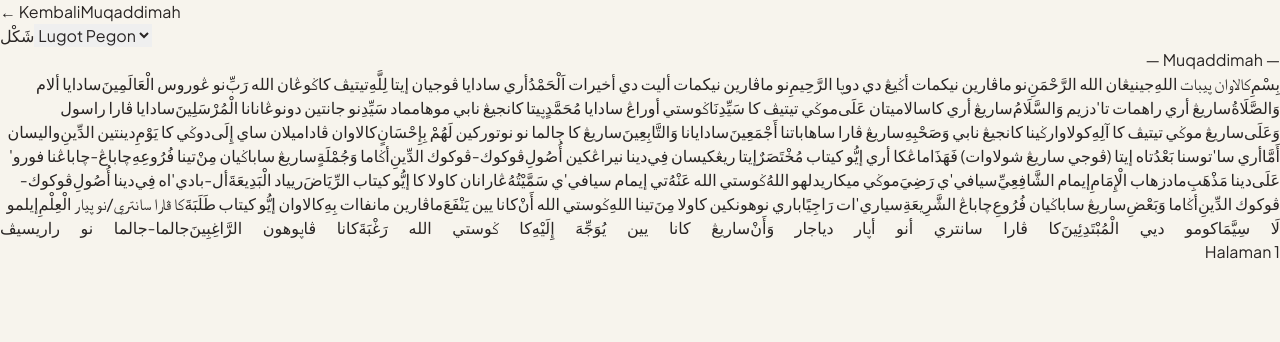
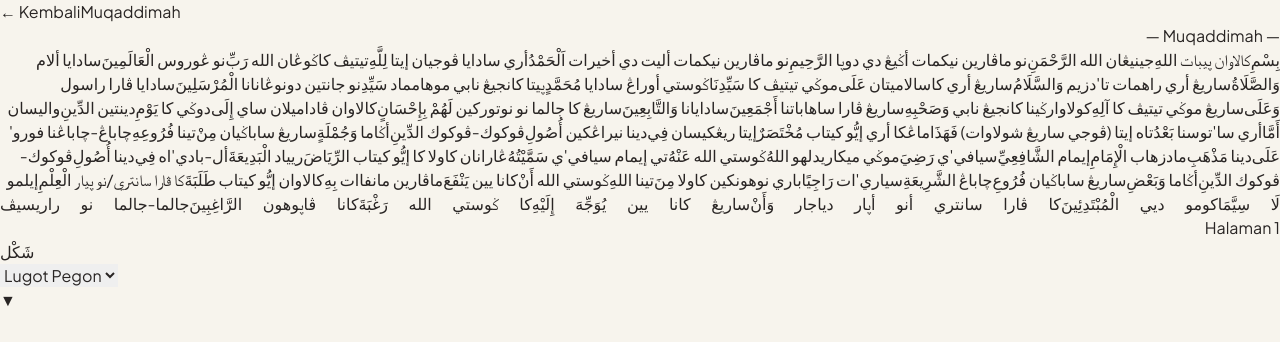
Before and after one commit to huonline/riyadul-badi-ah, a React (Vite) app: page / in a window 1280 px wide. Both pictures are taken after a click on the button "Mulai Membaca Bab 1". Shown: the top 342 px of the page. Built offline with nearby package versions, Linux system fonts and the light colour scheme.

Commit message:
Refactor app layout and improve chapter navigation
Updated layout and added scrolling behavior when changing chapters.

```diff
--- a/src/app.jsx
+++ b/src/app.jsx
@@ -20,10 +20,11 @@ export default function App() {
   const openBab = (bab) => {
     setSelectedBab(bab);
     setCurrentView('reader');
+    window.scrollTo(0, 0); // Memastikan selalu mulai dari atas saat ganti bab
   };
 
   return (
-    <div className="min-h-screen bg-[#f7f4ed] text-stone-800 font-sans selection:bg-amber-200">
+    <div className="min-h-screen bg-[#f7f4ed] text-stone-800 font-sans selection:bg-amber-200 relative">
 
       {/* ================================================== */}
       {/* VIEW 1: COVER & DAFTAR ISI (HOME)                  */}
@@ -91,8 +92,9 @@ export default function App() {
       {/* VIEW 2: HALAMAN PEMBACA KITAB (READER)             */}
       {/* ================================================== */}
       {currentView === 'reader' && selectedBab && (
-        <div className="min-h-screen flex flex-col justify-between max-w-3xl mx-auto p-4 md:p-6">
+        <div className="min-h-screen flex flex-col max-w-3xl mx-auto p-4 md:p-6 pb-28">
 
+          {/* Top Bar / Navigation (Hanya tombol kembali dan judul) */}
           <header className="sticky top-2 bg-white/90 backdrop-blur-md p-3 rounded-2xl border border-stone-200 shadow-sm z-20 flex justify-between items-center mb-6">
             <button
               onClick={() => setCurrentView('home')}
@@ -105,31 +107,12 @@ export default function App() {
               {selectedBab.judulBab}
             </span>
 
-            <div className="flex items-center gap-2">
-              <button
-                onClick={() => setShowHarakat(!showHarakat)}
-                className={`text-xs px-2.5 py-1 rounded-md border font-serif transition cursor-pointer ${
-                  showHarakat
-                    ? 'bg-amber-800 text-white border-amber-800'
-                    : 'bg-white text-stone-600 border-stone-300'
-                }`}
-              >
-                {showHarakat ? 'شَكْل' : 'سكون'}
-              </button>
-
-              <select
-                value={lugotMode}
-                onChange={(e) => setLugotMode(e.target.value)}
-                className="text-xs bg-white border border-stone-300 rounded-md px-2 py-1 focus:outline-none cursor-pointer"
-              >
-                <option value="pegon">Lugot Pegon</option>
-                <option value="latin">Lugot Latin</option>
-                <option value="hide">Kosongan</option>
-              </select>
-            </div>
+            {/* Ruang kosong untuk menyeimbangkan layout tombol agar judul tetap di tengah */}
+            <div className="w-[70px]"></div>
           </header>
 
-          <main className="bg-[#fffdf9] p-6 md:p-12 rounded-2xl border border-amber-900/10 shadow-sm flex-1 mb-6 flex flex-col justify-between" dir="rtl">
+          {/* Area Lembaran Kitab */}
+          <main className="bg-[#fffdf9] p-6 md:p-12 rounded-2xl border border-amber-900/10 shadow-sm flex-1 flex flex-col" dir="rtl">
 
             <div className="text-center border-b border-dashed border-stone-200 pb-3 mb-8">
               <span className="text-xs tracking-widest text-amber-800 uppercase font-serif">
@@ -142,7 +125,7 @@ export default function App() {
               className="w-full text-justify text-stone-950 font-arabic text-4xl leading-[6.5rem] tracking-tight select-all"
               style={{
                 textAlignLast: 'justify',
-                textJustify: 'auto' // Mengizinkan browser mengatur spasi dan Kasyidah secara natural
+                textJustify: 'auto'
               }}
             >
               {selectedBab.kataList.map((item, index) => {
@@ -154,7 +137,6 @@ export default function App() {
 
                 return (
                   <React.Fragment key={index}>
-                    {/* Menggunakan INLINE, bukan INLINE-BLOCK */}
                     <span className="relative inline">
                       {kataMatan}
 
@@ -177,20 +159,60 @@ export default function App() {
                         </span>
                       )}
                     </span>
-                    {/* Menambahkan spasi manual antar elemen agar teks bisa terpotong ke baris baru */}
                     {" "}
                   </React.Fragment>
                 );
               })}
             </div>
 
-            <div className="text-center pt-8 border-t border-stone-100 mt-auto">
+            <div className="text-center pt-12 border-t border-stone-100 mt-auto">
               <span className="text-xs text-stone-400 font-mono">
                 Halaman {selectedBab.id}
               </span>
             </div>
 
           </main>
+
+          {/* ================================================== */}
+          {/* BOTTOM APP NAVIGATION BAR (Kontroler Mengambang)   */}
+          {/* ================================================== */}
+          <div className="fixed bottom-0 left-0 right-0 z-50 p-4 md:p-6 pointer-events-none">
+            <div className="max-w-md mx-auto pointer-events-auto bg-white/95 backdrop-blur-md border border-stone-200 shadow-[0_-10px_40px_-15px_rgba(0,0,0,0.1)] rounded-2xl p-2 flex justify-between items-center px-3">
+
+              {/* Tombol Toggle Harakat */}
+              <button
+                onClick={() => setShowHarakat(!showHarakat)}
+                className={`flex-1 text-sm py-2.5 rounded-xl border font-serif transition cursor-pointer text-center font-bold tracking-widest ${
+                  showHarakat
+                    ? 'bg-amber-800 text-white border-amber-800 shadow-md'
+                    : 'bg-stone-50 text-stone-600 border-stone-200 hover:bg-stone-100'
+                }`}
+              >
+                {showHarakat ? 'شَكْل' : 'سكون'}
+              </button>
+
+              <div className="w-px h-8 bg-stone-200 mx-3"></div>
+
+              {/* Pemilih Mode Lugot */}
+              <div className="flex-1 relative">
+                <select
+                  value={lugotMode}
+                  onChange={(e) => setLugotMode(e.target.value)}
+                  className="w-full bg-stone-50 border border-stone-200 rounded-xl px-2 py-2.5 text-sm text-center font-semibold text-stone-700 focus:outline-none focus:ring-2 focus:ring-amber-700/50 cursor-pointer appearance-none"
+                >
+                  <option value="pegon">Lugot Pegon</option>
+                  <option value="latin">Lugot Latin</option>
+                  <option value="hide">Kosongan</option>
+                </select>
+                {/* Custom Panah Select agar lebih rapi */}
+                <div className="absolute right-3 top-1/2 -translate-y-1/2 pointer-events-none text-stone-400 text-xs">
+                  ▼
+                </div>
+              </div>
+
+            </div>
+          </div>
+
         </div>
       )}
 
```
